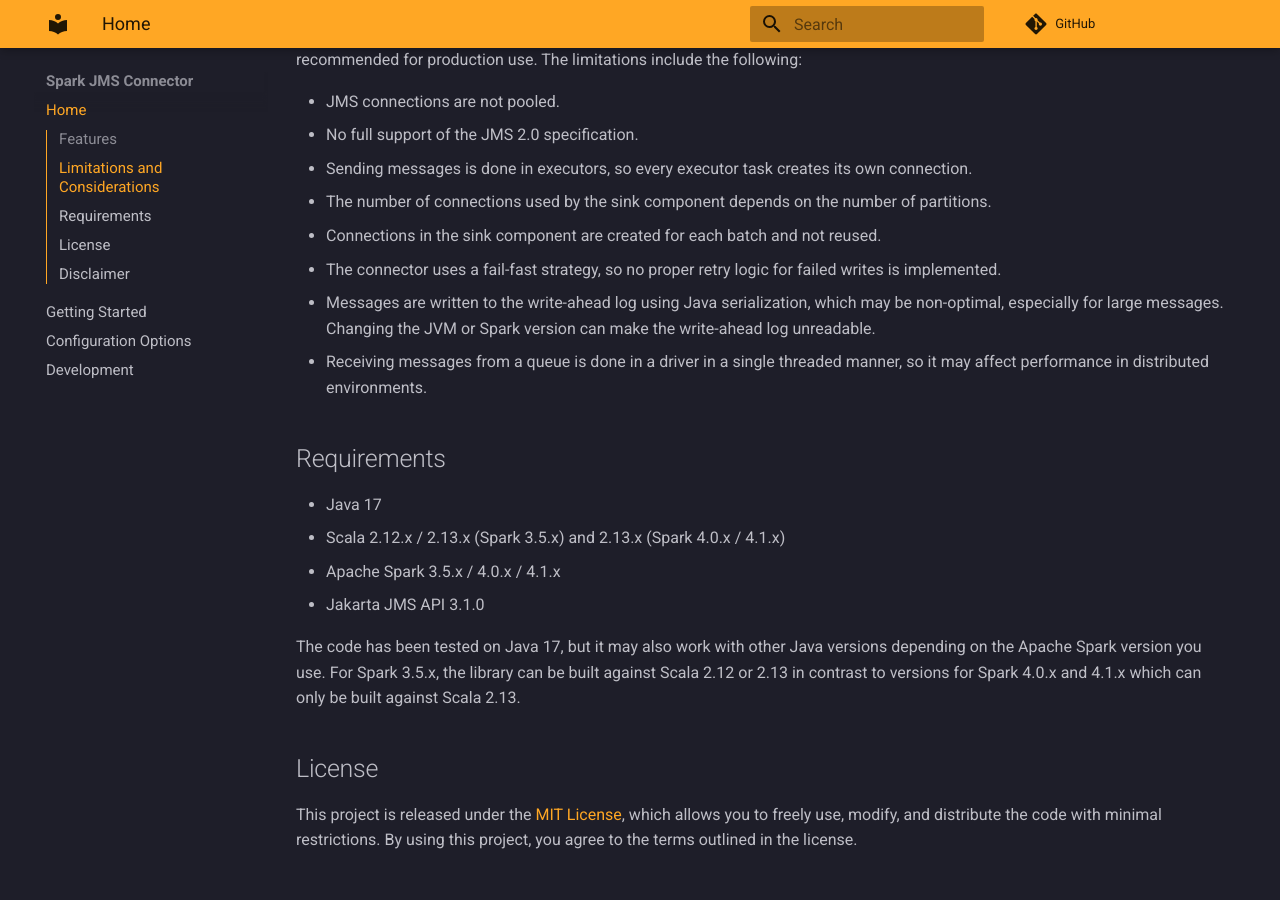
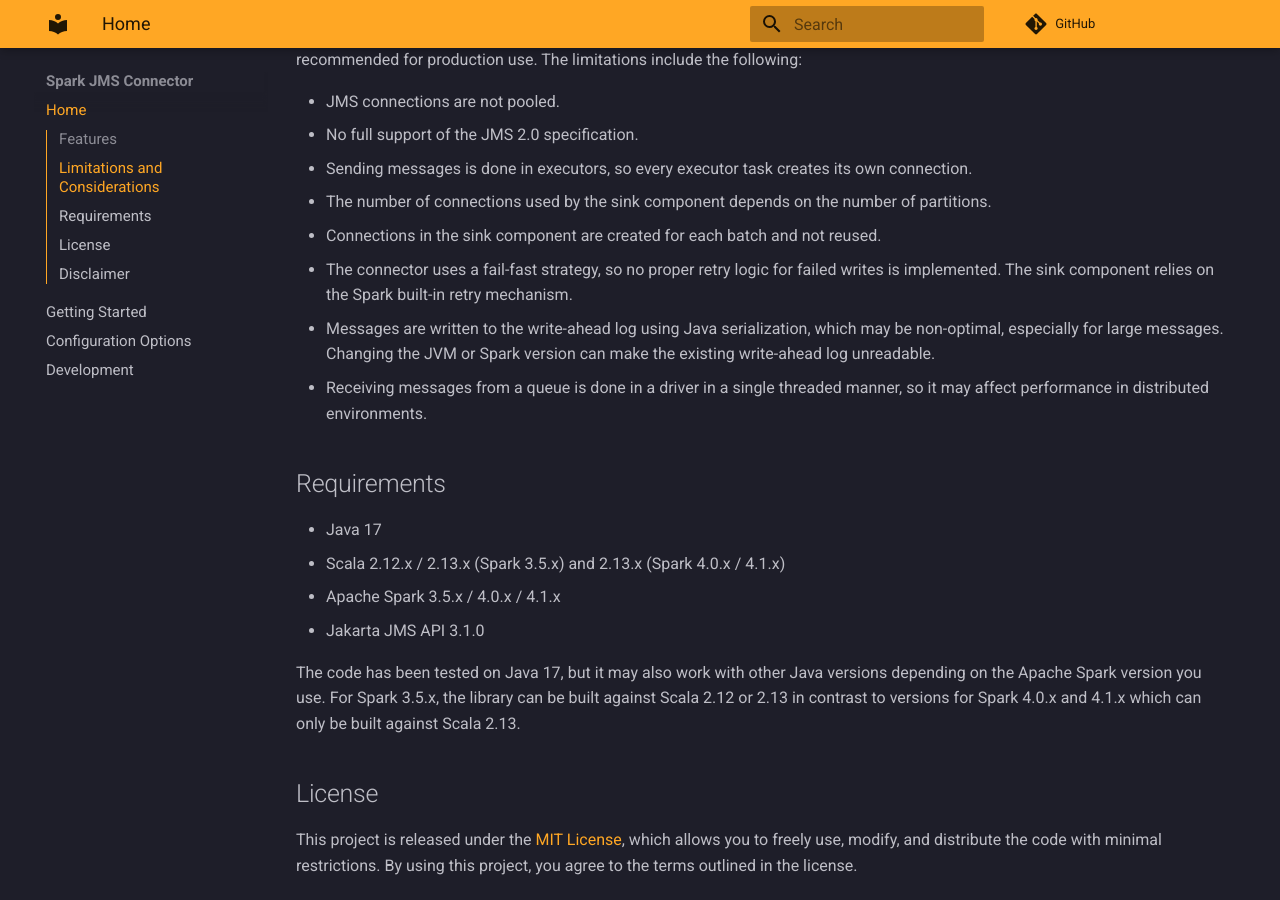
Before and after one commit to dyaraev/spark-jms-connector, an MkDocs documentation site: the page built from docs/index.md, in a window 1280 px wide and 900 px high, scrolled down 780 px. Built offline with MkDocs 1.6.1 and Material for MkDocs 9.7.7, drawn with Linux system fonts in a browser that asks for light colours; plug-ins that fetch from the network failed and are left out; comment, search, counter and statistics services are not loaded.

Commit message:
chore: minor changes in docs

```diff
--- a/docs/index.md
+++ b/docs/index.md
@@ -30,8 +30,8 @@
 - Sending messages is done in executors, so every executor task creates its own connection.
 - The number of connections used by the sink component depends on the number of partitions.
 - Connections in the sink component are created for each batch and not reused.
-- The connector uses a fail-fast strategy, so no proper retry logic for failed writes is implemented.
-- Messages are written to the write-ahead log using Java serialization, which may be non-optimal, especially for large messages. Changing the JVM or Spark version can make the write-ahead log unreadable.
+- The connector uses a fail-fast strategy, so no proper retry logic for failed writes is implemented. The sink component relies on the Spark built-in retry mechanism.
+- Messages are written to the write-ahead log using Java serialization, which may be non-optimal, especially for large messages. Changing the JVM or Spark version can make the existing write-ahead log unreadable.
 - Receiving messages from a queue is done in a driver in a single threaded manner, so it may affect performance in distributed environments.
 
 ## Requirements
```
